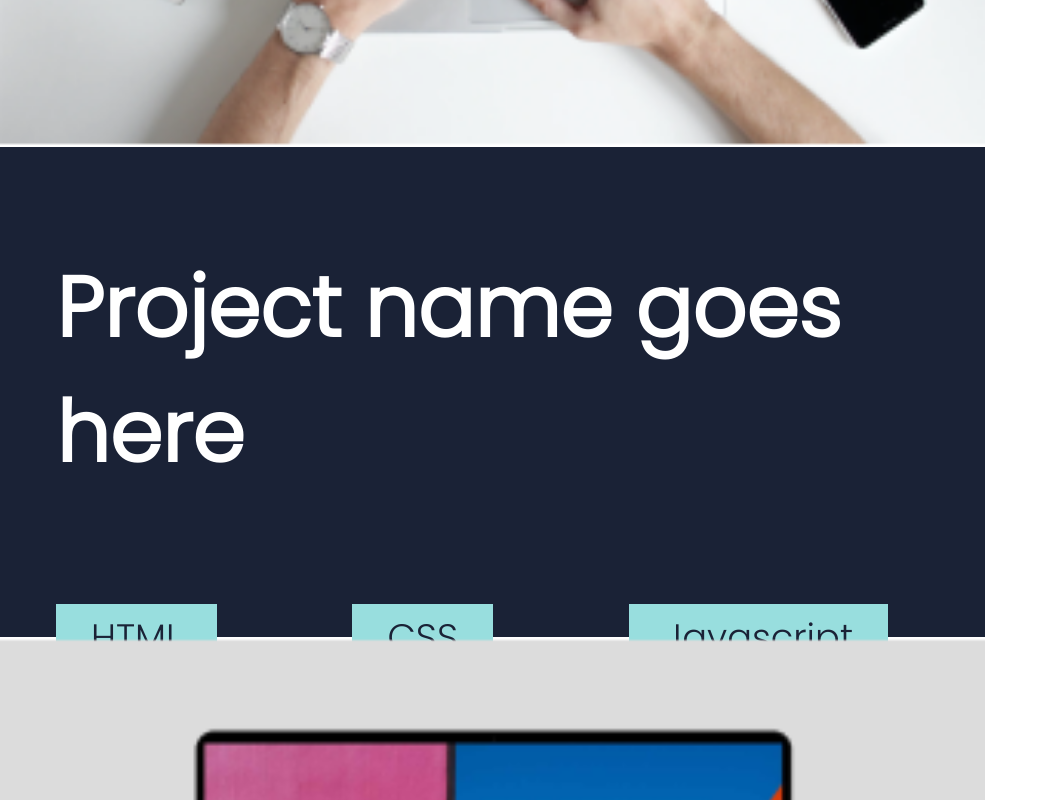
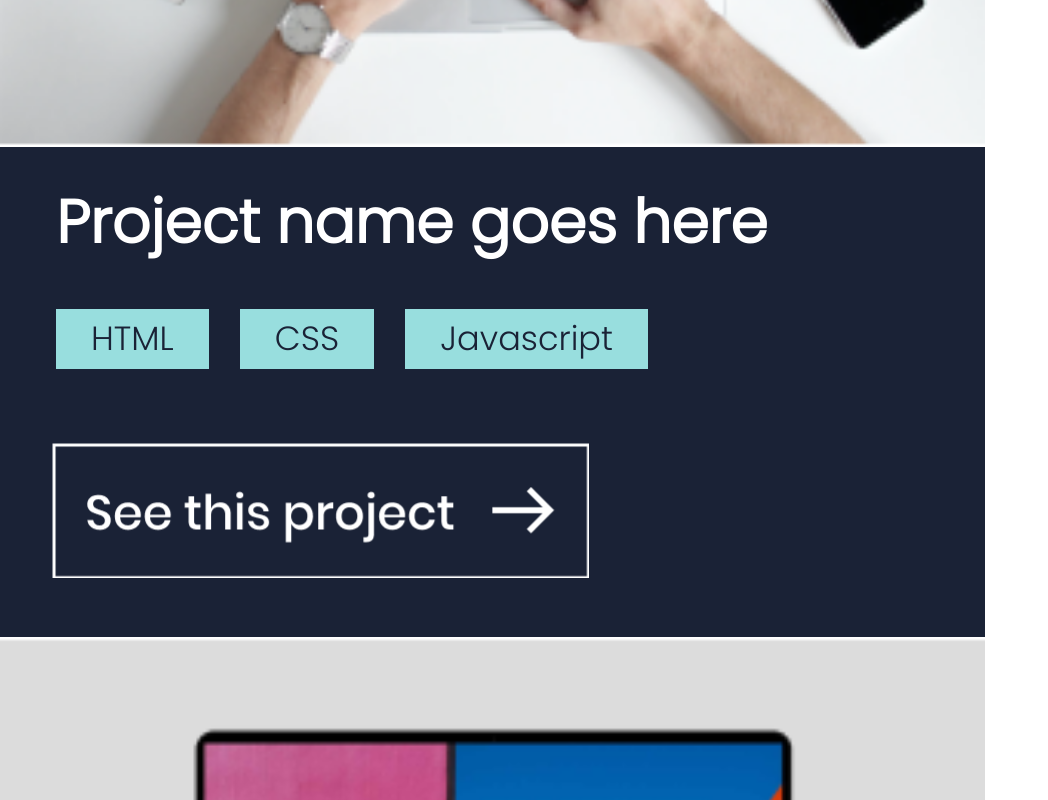
Before and after one commit to s2jack/create-portfolio-website, a plain HTML site: page index.html in a window 1280 px wide. Shown: the part 2700-3500 px from the top of the page, without its empty margins (0-1048 px from the left). Drawn offline with Linux system fonts and the light colour scheme.

Commit message:
Fix project info section errors
Add "see project" button
Fix margins between all elements
Fix margins between technical skills
Fix Font sizes

```diff
--- a/styles.css
+++ b/styles.css
@@ -115,6 +115,7 @@ main {
   grid-row: 1/2;
   display: flex;
   flex-direction: column;
+  justify-content: space-around;
 }
 
 .projectinfo {
@@ -127,16 +128,16 @@ main {
 }
 
 .projectname {
-  padding-left: 1em;
+  padding-left: 1.4em;
   color: white;
   font-family: Poppins-light, Arial, Helvetica, sans-serif;
-  font-size: 3.5em;
-  margin-top: 0.5em;
+  font-size: 2.5em;
+  margin-top: -0.5em;
 }
 
 .tag {
   color: #1a2236;
-  font-size: 2.3em;
+  font-size: 2.1em;
   font-family: Poppins-light, Arial, Helvetica, sans-serif;
   text-align: center;
   padding: 5px 35px;
@@ -160,8 +161,8 @@ main {
 
 .tags {
   padding-left: 3.5em;
-  margin-top: 2.5em;
-  width: 65vw;
+  margin-top: -0.5em;
+  width: 37em;
   display: flex;
   justify-content: space-between;
 }
@@ -169,16 +170,16 @@ main {
 #prdetailbutton {
   margin-left: 3.2em;
   width: 33.6em;
-  height: 8.5em;
-  margin-bottom: 3em;
+  height: 10em;
+  margin-bottom: 3.7em;
   background-image: url(/images/Button_prdetails.png);
 }
 
 #prdetailbutton:hover {
   margin-left: 3.2em;
   width: 33.6em;
-  height: 8.5em;
-  margin-bottom: 3em;
+  height: 9em;
+  margin-bottom: 4.7em;
   background-image: url(/images/Button_prdetails_hovered.png);
 }
 
```
